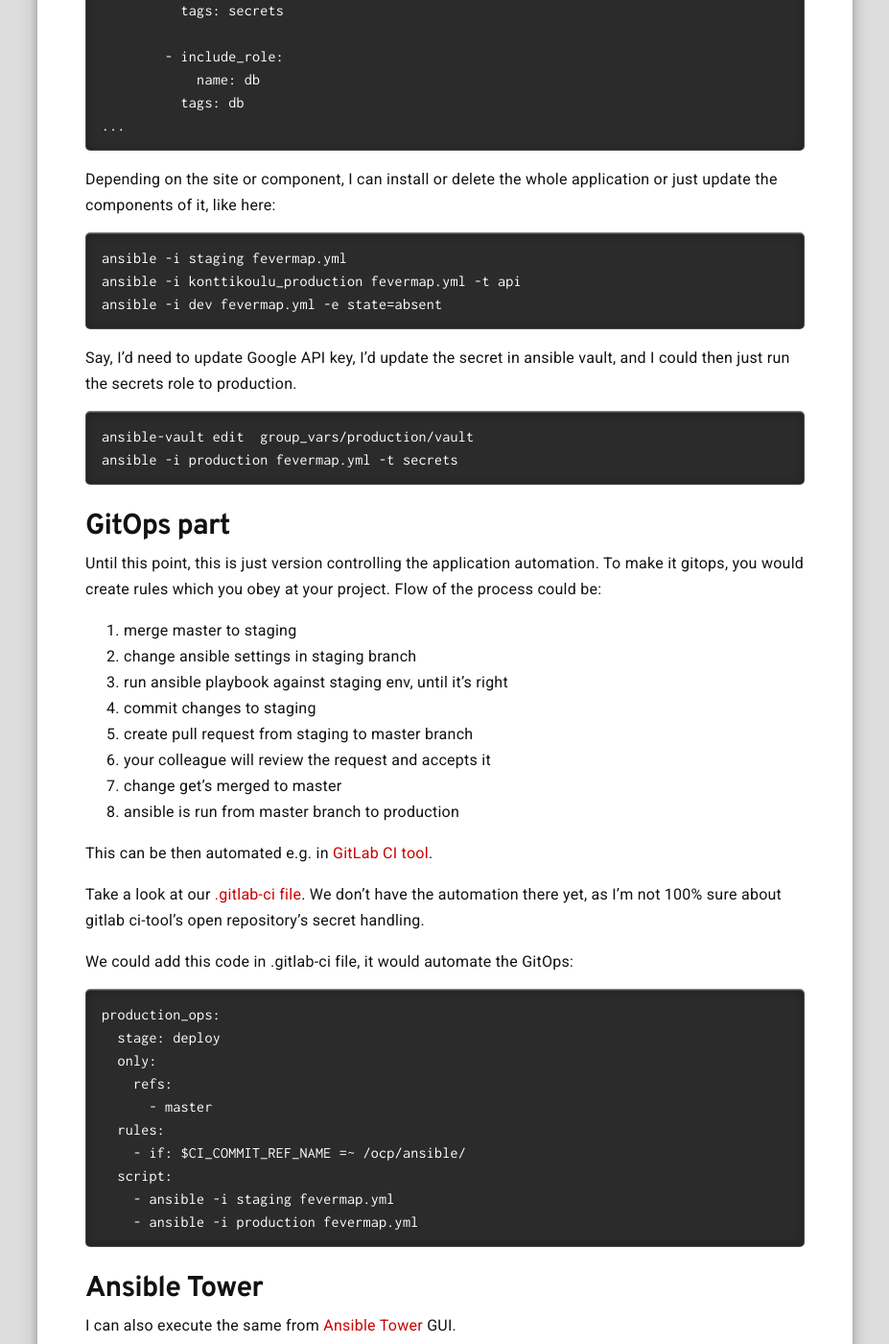
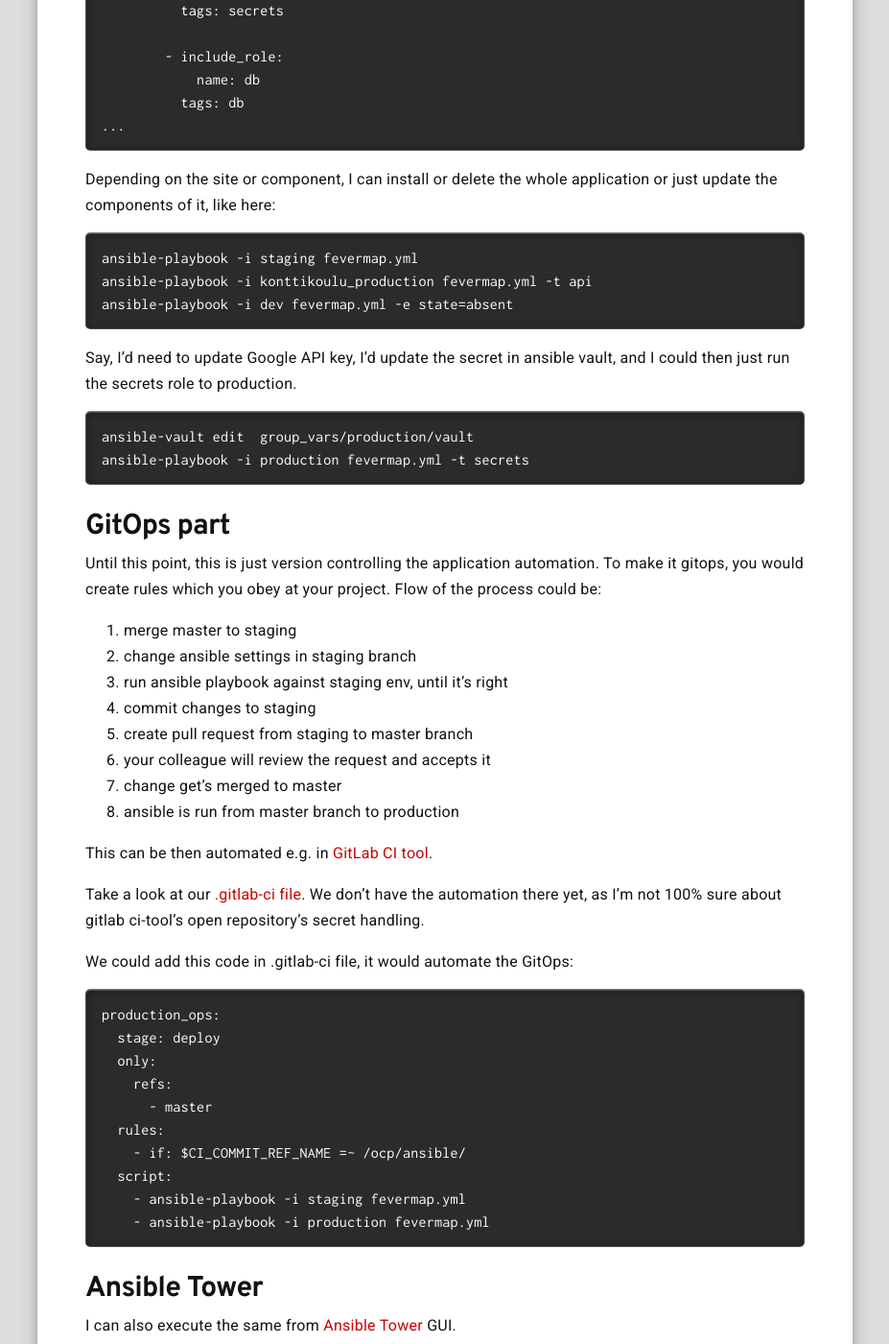
Before and after one commit to RedHatNordicsSA/RedHatNordicsSA.github.io, a Jekyll site: the page built from _posts/2020-05-19-ansible-kubernetes-gitops.markdown, in a window 1280 px wide and 1400 px high, scrolled down 7385 px. Shown: the whole window at 96% size, without its empty margins (176-1103 px from the left). Built offline with Jekyll 4.4.1, drawn with Linux system fonts in a browser that asks for light colours; some of the changed text lies outside the part shown.

Commit message:
ansible -> ansible-playbook, doh

````diff
--- a/_posts/2020-05-19-ansible-kubernetes-gitops.markdown
+++ b/_posts/2020-05-19-ansible-kubernetes-gitops.markdown
@@ -44,7 +44,7 @@
 environment is super easy:
 
 ```
-ansible -i staging fevermap.yml
+ansible-playbook -i staging fevermap.yml
 ```
 
 This builds the site from scratch, or can ensure the environment matches the
@@ -250,9 +250,9 @@
 application or just update the components of it, like here:
 
 ```
-ansible -i staging fevermap.yml
-ansible -i konttikoulu_production fevermap.yml -t api
-ansible -i dev fevermap.yml -e state=absent
+ansible-playbook -i staging fevermap.yml
+ansible-playbook -i konttikoulu_production fevermap.yml -t api
+ansible-playbook -i dev fevermap.yml -e state=absent
 ```
 
 Say, I'd need to update Google API key, I'd update the secret in ansible vault,
@@ -260,7 +260,7 @@
 
 ```
 ansible-vault edit  group_vars/production/vault
-ansible -i production fevermap.yml -t secrets
+ansible-playbook -i production fevermap.yml -t secrets
 ```
 
 # GitOps part
@@ -296,8 +296,8 @@
   rules:
     - if: $CI_COMMIT_REF_NAME =~ /ocp/ansible/
   script:
-    - ansible -i staging fevermap.yml
-    - ansible -i production fevermap.yml
+    - ansible-playbook -i staging fevermap.yml
+    - ansible-playbook -i production fevermap.yml
 ```
 
 # Ansible Tower
````
